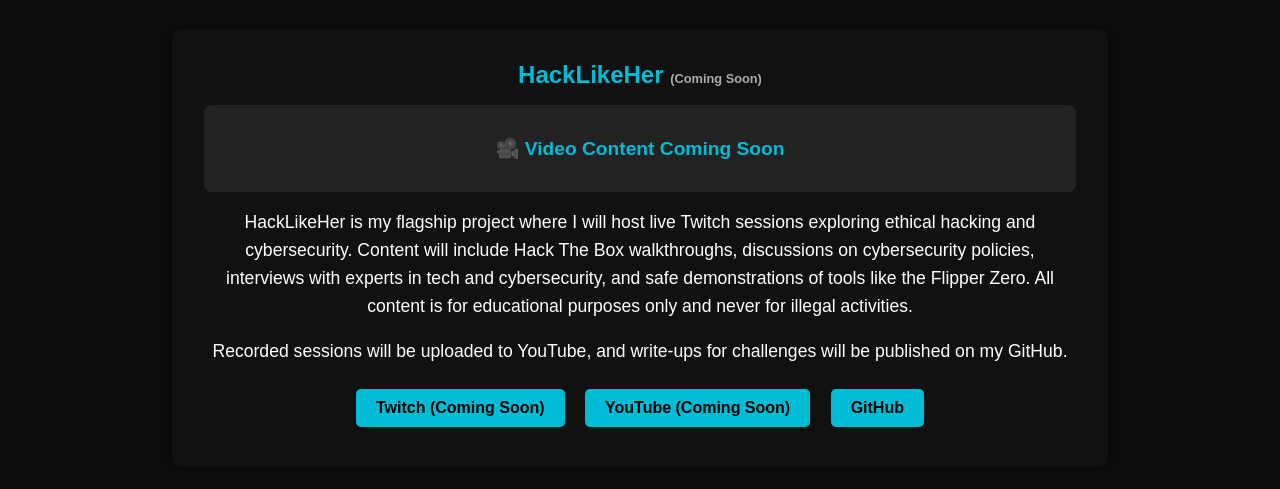
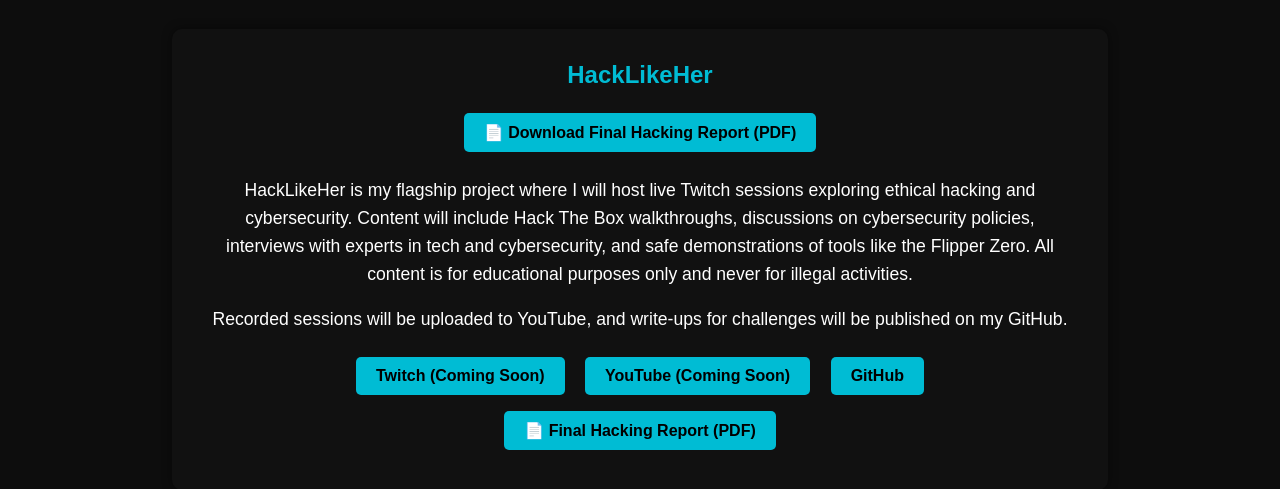
Before and after one commit to hacklikher/hacklikeher.github.io, a plain HTML site: page projects.html in a window 1280 px wide. Shown: the part 159-648 px from the top of the page. Drawn offline with Linux system fonts and the light colour scheme.

Commit message:
Update projects.html
Add Final Hacking Report link to project-links

```diff
--- a/projects.html
+++ b/projects.html
@@ -38,8 +38,13 @@ section { padding: 8rem 2rem 4rem; text-align: center; max-width: 1000px; margin
 <section>
     <h2>Projects</h2>
     <div class="project-card">
-        <h3>HackLikeHer <span style="font-size:0.8rem; color:#aaa;">(Coming Soon)</span></h3>
-        <div class="coming-soon">🎥 Video Content Coming Soon</div>
+        <h3>HackLikeHer</h3>
+<div class="project-links" style="margin:1rem 0;">
+  <a href="Final%20Ethical%20Hacking%20Report%20-%20Tiya%20Nelson.pdf" target="_blank" rel="noopener">
+    📄 Download Final Hacking Report (PDF)
+  </a>
+</div>
+
         <p>
             HackLikeHer is my flagship project where I will host live Twitch sessions exploring ethical hacking and cybersecurity.
             Content will include Hack The Box walkthroughs, discussions on cybersecurity policies, interviews with experts in tech and cybersecurity,
@@ -49,11 +54,14 @@ section { padding: 8rem 2rem 4rem; text-align: center; max-width: 1000px; margin
             Recorded sessions will be uploaded to YouTube, and write-ups for challenges will be published on my GitHub.
         </p>
         <div class="project-links">
-            <a href="#" target="_blank">Twitch (Coming Soon)</a>
-            <a href="#" target="_blank">YouTube (Coming Soon)</a>
-            <a href="https://github.com/hacklikher" target="_blank">GitHub</a>
-        </div>
-    </div>
+  <a href="#" target="_blank">Twitch (Coming Soon)</a>
+  <a href="#" target="_blank">YouTube (Coming Soon)</a>
+  <a href="https://github.com/hacklikher" target="_blank">GitHub</a>
+  <a href="Final%20Ethical%20Hacking%20Report%20-%20Tiya%20Nelson.pdf" target="_blank" rel="noopener">
+    📄 Final Hacking Report (PDF)
+  </a>
+</div>
+</div>
 </section>
 
 </body>
```
